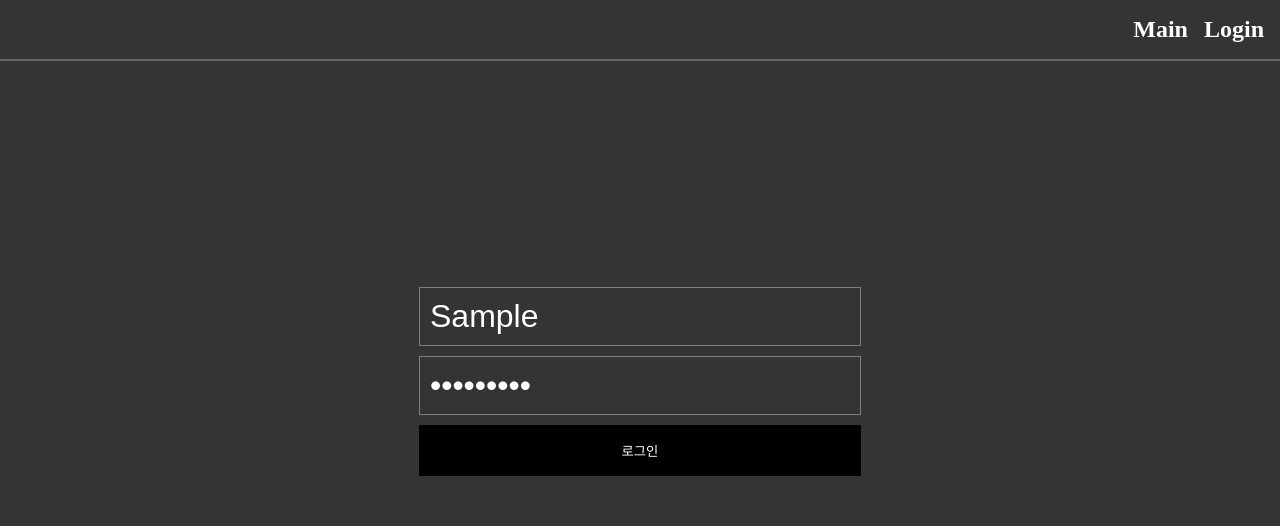
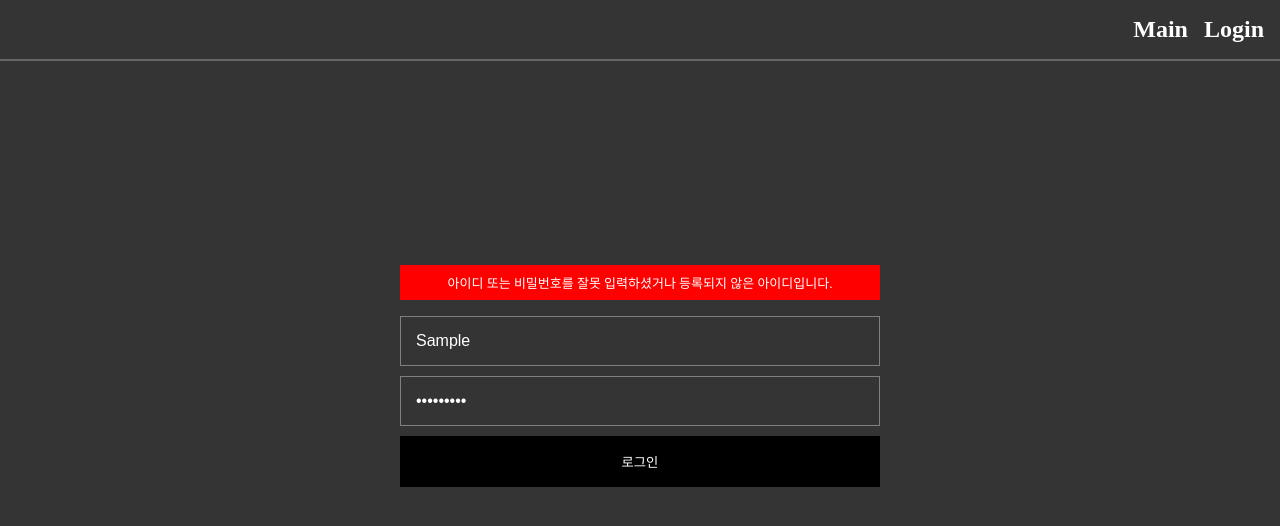
Before and after one commit to rmJHG/blog, a React (Create React App) app in the folder blog/: page /user in a window 1280 px wide. Both pictures are taken after typing "Sample", "Sample123" into the empty fields and a click on the button "로그인". Shown: the top 526 px of the page. Built offline with nearby package versions, Linux system fonts and the light colour scheme; no server answers.

Commit message:
20230327

```diff
--- a/blog/src/App.css
+++ b/blog/src/App.css
@@ -3,6 +3,7 @@
 * {
     margin: 0px;
     padding: 0px;
+    box-sizing: border-box;
 }
 
 ul, ol {
--- a/blog/src/component/login/LoginForm.js
+++ b/blog/src/component/login/LoginForm.js
@@ -1,10 +1,11 @@
 import axios from "axios";
-import { useRef, useContext } from "react";
+import { useRef, useContext, useState } from "react";
 import UserLoginInfo from "../store/isLogin";
 import classes from "./LoginForm.module.css";
 import { useNavigate } from "react-router-dom";
 
 function LoginForm() {
+  const [loginError, setLoginError] = useState(false);
   const userLoginContext = useContext(UserLoginInfo);
   const confirmNav = useNavigate();
   let userData = {
@@ -30,20 +31,28 @@ function LoginForm() {
     if (userData.id === enterUserName && String(userData.password) === enterUserPassword) {
       userLoginContext.online();
       confirmNav("/");
+    } else {
+      setLoginError(true);
     }
   }
 
   return (
     <section className={classes.loginBox}>
       <form name="form1" onSubmit={onSubmitLogin} className={classes.loginForm}>
+        {loginError && (
+          <div className={classes.loginErrorBox}>
+            <p>아이디 또는 비밀번호를 잘못 입력하셨거나 등록되지 않은 아이디입니다.</p>
+          </div>
+        )}
         <div className={classes.loginInputBox}>
           <input type="text" required ref={inputUserName} placeholder="아이디" />
         </div>
+
         <div className={classes.loginInputBox}>
           <input type="password" required ref={inputUserPassword} placeholder="비밀번호" />
         </div>
 
-        <div className={classes.loginBtnBox}>
+        <div className={classes.loginInputBox}>
           <button>로그인</button>
         </div>
       </form>
--- a/blog/src/component/login/LoginForm.module.css
+++ b/blog/src/component/login/LoginForm.module.css
@@ -7,24 +7,35 @@
 .loginForm {
   display: grid;
   align-content: center;
-  justify-content: center;
-  justify-items: center;
   width: 30rem;
   height: 30rem;
 }
+.loginErrorBox {
+  width: 100%;
+  display: flex;
+justify-content: center;
+margin-bottom: 1rem;
+background-color: red;
+padding: 0.5rem;
+}
+.loginErrorBox > p {
+  color: white;
+  font-size: 13px;
+}
 
 .loginInputBox {
-  width: 100%;
-  height: 100%;
+  width: 30rem;
+  margin-bottom: 10px;
 }
 
 .loginInputBox > input {
   background: none;
-  font-size: 2rem;
+  width: 100%;
+  font-size: 1rem;
   border: 1px solid gray;
-  padding: 10px;
+  padding: 15px;
   color: white;
-  margin-bottom: 10px;
+
   outline: none;
   transition: all 150ms;
 
@@ -33,19 +44,16 @@
   border: 1px solid white;
 }
 
-.loginBtnBox {
-  width: 100%;
-}
-
-.loginBtnBox > button {
+.loginInputBox > button {
   color: white;
   border: none;
   background-color: black;
   width: 100%;
+  height: 100%;
   padding: 1rem;
   transition: all 200ms;
 }
 
-.loginBtnBox > button:hover {
+.loginInputBox > button:hover {
   background-color: gray;
 }
--- a/blog/src/component/post/Edit.js
+++ b/blog/src/component/post/Edit.js
@@ -27,13 +27,13 @@ function Edit(props) {
     <div className={classes.background} onClick={cancelBtn}>
       <form name="3" className={classes.editForm}>
         <div>
-          <label htmlFor="title">제목</label>
           <input type="text" id="title" ref={editTitle} value={editContext.postData.title}/>
         </div>
 
         <div>
-          <label htmlFor="text"> 내용</label>
-          <input type="text" id="text" ref={editText} value={editContext.postData.text}/>
+          {/* <label htmlFor="text"> 내용</label> */}
+          {/* <input type="text" id="text" r value=/> */}
+          <textarea id="text" cols="30" ref={editText} rows="10">{editContext.postData.text}</textarea>
         </div>
 
         <div>
```
